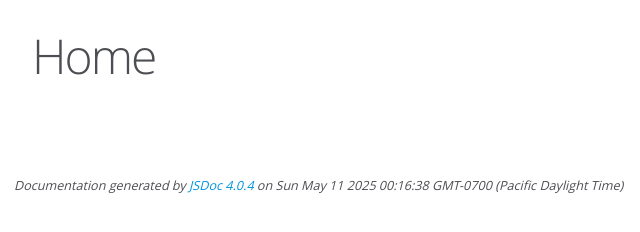
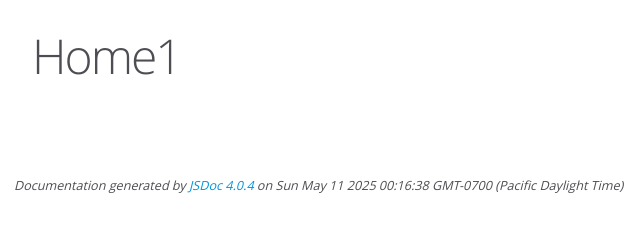
Before and after one commit to cse110-sp25-group28/cse110-sp25-group28, a website: page docs/index.html in a window 1280 px wide. Shown: the full height of the page, 0-640 px from the left. Drawn offline with Linux system fonts and the light colour scheme.

Commit message:
testing branch: should be wrong

```diff
--- a/docs/index.html
+++ b/docs/index.html
@@ -17,7 +17,7 @@
 
 <div id="main">
 
-    <h1 class="page-title">Home</h1>
+    <h1 class="page-title">Home1</h1>
 
 
 
```
